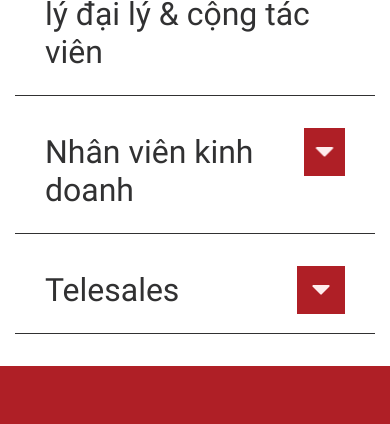
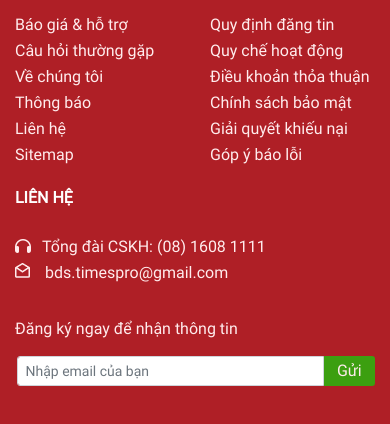
Before and after one commit to tung7ran/timespro.com.vn, a plain HTML site: page recruit.html in a window 390 px wide. Shown: the part 1302-1726 px from the top of the page. Drawn offline with nearby package versions, Linux system fonts and the light colour scheme; grey boxes are pictures that could not be loaded.

Commit message:
responsive recruit

```diff
--- a/recruit.html
+++ b/recruit.html
@@ -318,7 +318,7 @@
                                  </article>
                                  <article class="location--article">
                                      <div class="location--heading">
-                                        <h5 class="location--title">Trưởng nhóm Quản lý đại lý & cộng tác viên</h5>
+                                         <h5 class="location--title lineheight-title">Trưởng nhóm Quản lý đại lý & cộng tác viên</h5>
                                      </div>
                                      <div class="location--body">
                                          <div class="location--content">
--- /dev/null
+++ b/style/_responsive-recruit.scss
@@ -0,0 +1,63 @@
+@include responsive_mobile{
+    .banner--recruit{
+        height: 18.8rem !important;
+        width: 100%;
+        &--title{
+            width: 100%;
+            font-size: 2.4rem;
+            text-align: center;
+        }
+    }
+    .recruit-content .recruit--title{
+        font-size: 2.4rem;
+        padding: 2.4rem 0;
+    }
+    .recruit-content .recruit-location .module .accordion .location--article .location--heading .location--title{
+        font-size: 2rem;
+        width: 80%;
+        padding: 0rem 0rem;
+    }
+    .recruit-content .recruit-location .module .accordion .location--article .location--heading.plus::after,
+    .recruit-content .recruit-location .module .accordion .location--article .location--heading::after{
+        width: 2.8rem;
+        height: 3rem;
+        margin-bottom: 1rem;
+    }
+    .recruit-content .recruit-location .module .accordion .location--article{
+        margin-bottom: 2.2rem;
+    }
+    .recruit-content .recruit-location .module .accordion .location--article .location--heading{
+        padding: 0rem 0rem;
+    }
+    .recruit-content .recruit-location .module .accordion .location--article .location--body .location--content .wrap-button .button-send-cv{
+        padding: 1.3rem 1.7rem;
+        font-size: 2rem;
+        line-height: 1.8rem;
+    }
+    .recruit-content .recruit-location .module .accordion .location--article .location--heading.plus{
+        padding: 2rem 1rem;
+    }
+    .lineheight-title{
+        line-height: 2rem !important;
+        padding-bottom: 0.8rem !important;
+    }
+}
+
+@include responsive_tablet{
+    .banner--recruit{
+        height: 40.8rem;
+        width: 100%;
+        &--title{
+            width: 100%;
+            text-align: center;
+        }
+    }
+}
+@include responsive_pclow{
+    .banner--recruit{
+        &--title{
+            width: 100%;
+            text-align: center;
+        }
+    }
+}
--- a/style/main.scss
+++ b/style/main.scss
@@ -23,3 +23,4 @@
 @import 'responsive-tintucdetail';
 @import 'contact';
 @import 'responsive-contact';
+@import 'responsive-recruit';
```
Also changed, not shown: style/main.css, 1 other file. Lines whose indentation alone changed are shown as unchanged.
